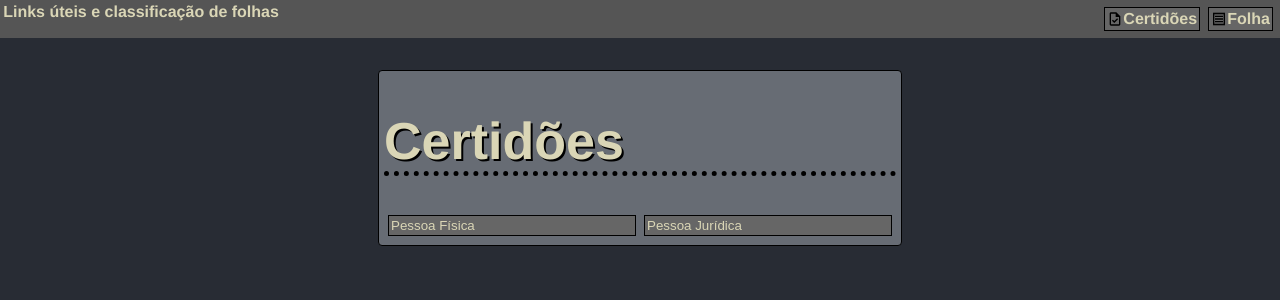
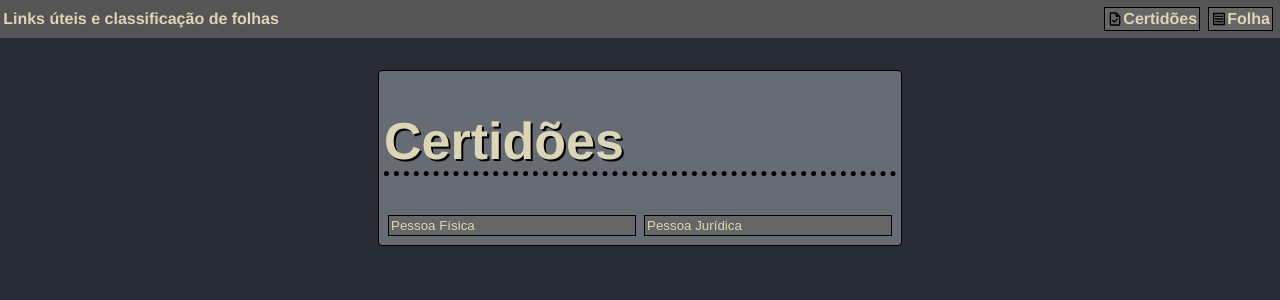
Before and after one commit to Glicio/rctcnds, a React (Create React App) app: page / in a window 1280 px wide. Shown: the top 300 px of the page. Built offline with nearby package versions, Linux system fonts and the light colour scheme.

Commit message:
Criado componente NavLink e arrumando css no NavBar

```diff
--- a/src/App.css
+++ b/src/App.css
@@ -10,7 +10,7 @@
   align-items: center;
   padding: 2rem;
   text-shadow: 2px 2px black;
-
+  overflow: hidden;
   font-size: calc(10px + 2vmin);
   color: var(--main-text-color);
 }
@@ -130,3 +130,13 @@
     transform: scale(0%);
   }
 }
+
+@media (max-width: 600px) {
+  .sub-menu{
+    flex-direction: column;
+    align-items: center;
+  }
+  .btn{
+    max-width: 90%;
+  }
+}
--- a/src/components/NavBar.css
+++ b/src/components/NavBar.css
@@ -7,6 +7,7 @@
   justify-content: space-between;
   background-color: #555555;
   color: var(--main-text-color);
+  align-items: center;
   font-weight: bold;
   padding-block: 0.2rem;
   padding-inline: 0.2rem;
--- a/src/components/NavBar.jsx
+++ b/src/components/NavBar.jsx
@@ -8,7 +8,7 @@ import {ReactComponent as Folha} from '../static/imgs/folha.svg'
 export default function NavBar(props){
     return(
         <div className='nav-bar'>
-            <span>Links úteis e classificação de folhas</span>
+            Links úteis e classificação de folhas
             <div className="btn-div">
                 <Link to='/' className='btn'><Certidao className='icon'/> Certidões</Link>
                 <Link to='/folha' className='btn'><Folha className='icon'/>Folha</Link>
```
